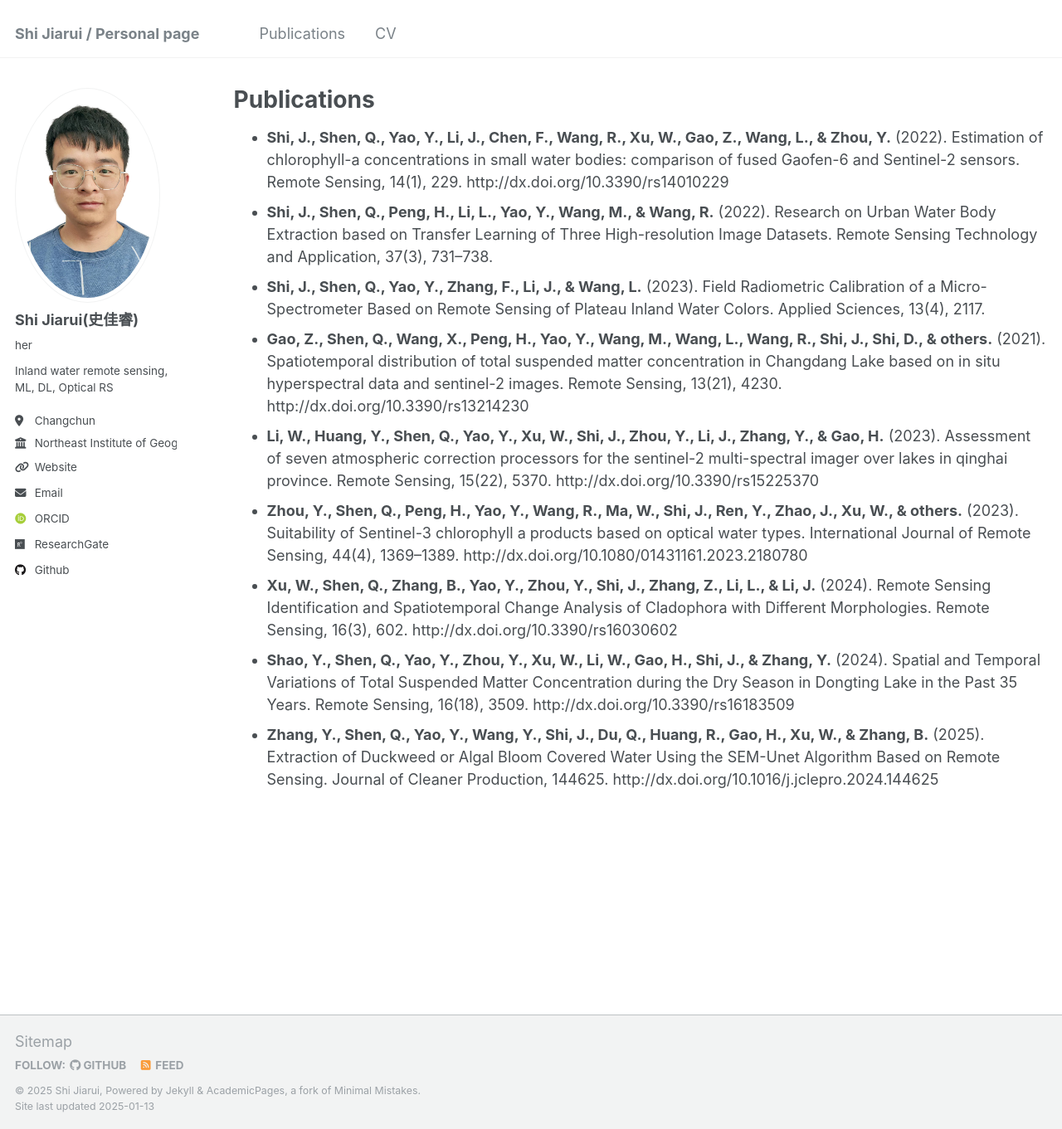
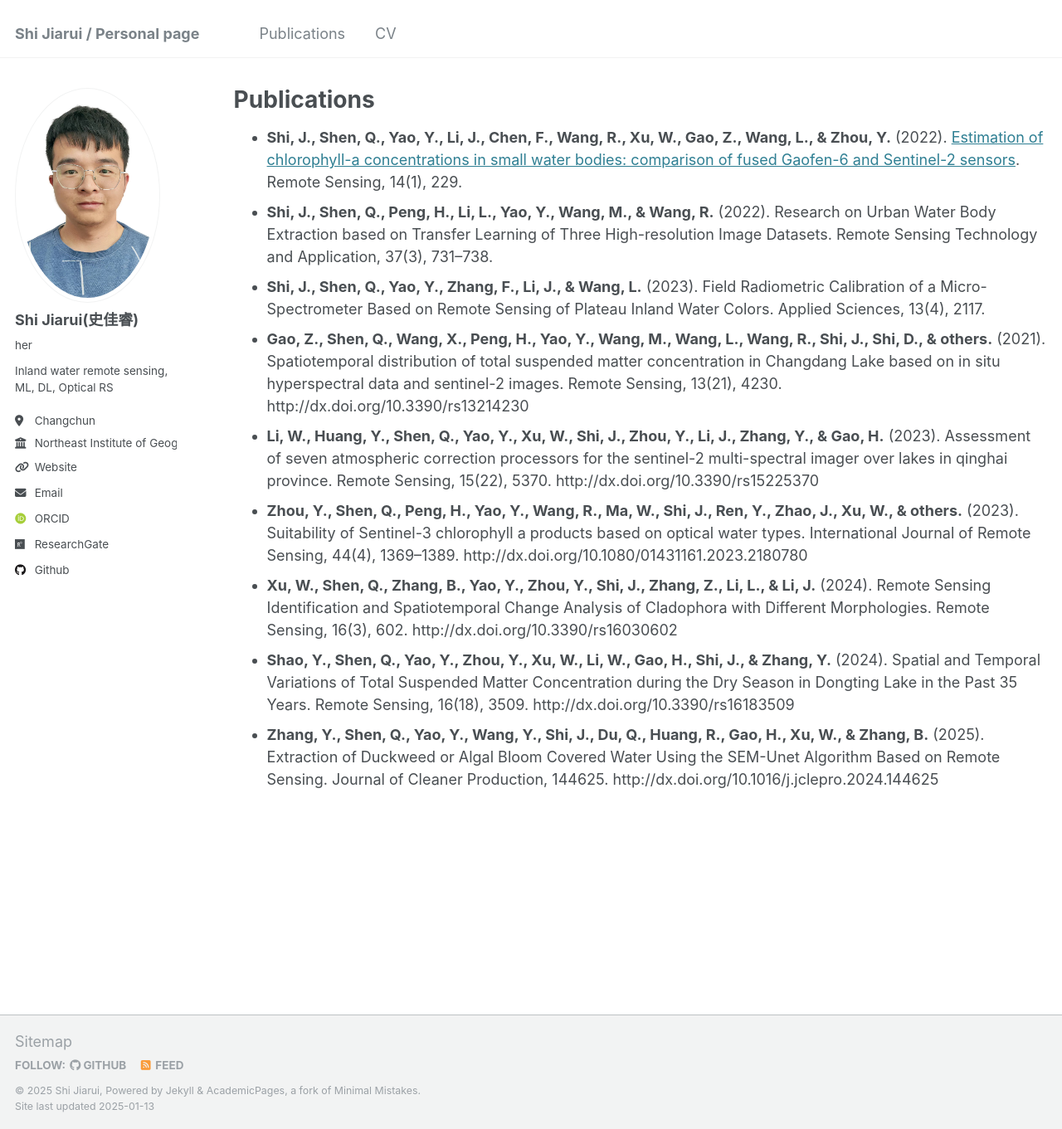
Before and after one commit to Shi-Jiarui/Shi-Jiarui.github.io, a Jekyll site: the page built from _pages/publications.md, in a window 1280 px wide and 1361 px high. Shown: the whole window at 83% size. Built offline with Jekyll 4.4.1, drawn with Linux system fonts in a browser that asks for light colours; some web fonts are replaced.

Commit message:
Update publications.md

```diff
--- a/_pages/publications.md
+++ b/_pages/publications.md
@@ -8,7 +8,7 @@ author_profile: true
 
 
 
-- **Shi, J., Shen, Q., Yao, Y., Li, J., Chen, F., Wang, R., Xu, W., Gao, Z., Wang, L., & Zhou, Y.** (2022). Estimation of chlorophyll-a concentrations in small water bodies: comparison of fused Gaofen-6 and Sentinel-2 sensors. Remote Sensing, 14(1), 229.  http://dx.doi.org/10.3390/rs14010229
+- **Shi, J., Shen, Q., Yao, Y., Li, J., Chen, F., Wang, R., Xu, W., Gao, Z., Wang, L., & Zhou, Y.** (2022). [Estimation of chlorophyll-a concentrations in small water bodies: comparison of fused Gaofen-6 and Sentinel-2 sensors](http://dx.doi.org/10.3390/rs14010229). Remote Sensing, 14(1), 229.
 - **Shi, J., Shen, Q., Peng, H., Li, L., Yao, Y., Wang, M., & Wang, R.** (2022). Research on Urban Water Body Extraction based on Transfer Learning of Three High-resolution Image Datasets. Remote Sensing Technology and Application, 37(3), 731–738.
 - **Shi, J., Shen, Q., Yao, Y., Zhang, F., Li, J., & Wang, L.** (2023). Field Radiometric Calibration of a Micro-Spectrometer Based on Remote Sensing of Plateau Inland Water Colors. Applied Sciences, 13(4), 2117.
 - **Gao, Z., Shen, Q., Wang, X., Peng, H., Yao, Y., Wang, M., Wang, L., Wang, R., Shi, J., Shi, D., & others.** (2021). Spatiotemporal distribution of total suspended matter concentration in Changdang Lake based on in situ hyperspectral data and sentinel-2 images. Remote Sensing, 13(21), 4230.  http://dx.doi.org/10.3390/rs13214230
```
